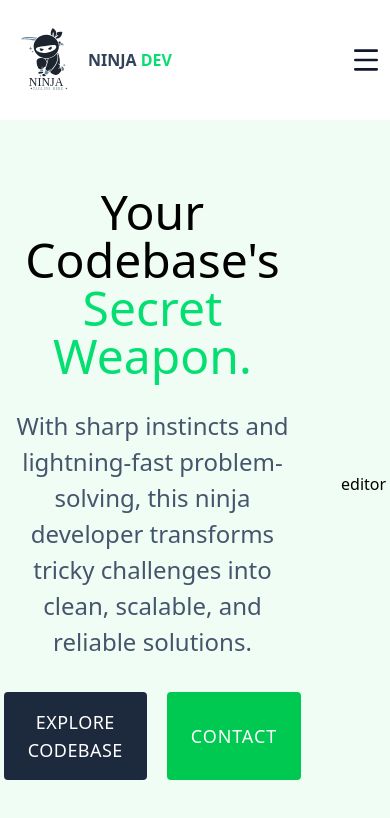
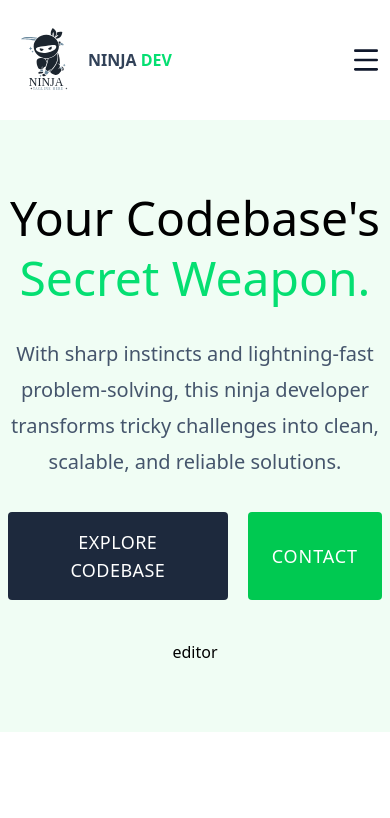
Before and after one commit to reeceballano/landing-page, a React (Vite) app: page / in a window 390 px wide. Shown: the top 818 px of the page. Built offline with nearby package versions, Linux system fonts and the light colour scheme.

Commit message:
adjust font size on desktop and mobile

```diff
--- a/src/components/Hero.jsx
+++ b/src/components/Hero.jsx
@@ -5,10 +5,10 @@ const Hero = ({ hero, children }) => {
     return (
         <Section bg="bg-green-50 md:min-h-[calc(100dvh-100px)] flex items-center">
             <Container>
-                    <div className="flex justify-center items-center gap-10">
+                    <div className="flex md:flex-row flex-col justify-center items-center gap-10">
                         <div className="hero-content md:flex-1">
-                            <h1 className="text-5xl font-light mb-7 text-center md:text-left">Your Codebase's <span className="text-green-400">Secret Weapon.</span></h1>
-                            <h3 className="text-2xl/9 text-slate-600 font-light text-center md:text-left">With sharp instincts and lightning-fast problem-solving, this ninja developer transforms tricky challenges into clean, scalable, and reliable solutions.</h3>
+                            <h1 className="text-5xl/15 md:text-6xl/20  font-light mb-7 text-center md:text-left">Your Codebase's <span className="text-green-400">Secret Weapon.</span></h1>
+                            <h3 className="text-xl/9 md:text-2xl/9 text-slate-600 font-light text-center md:text-left">With sharp instincts and lightning-fast problem-solving, this ninja developer transforms tricky challenges into clean, scalable, and reliable solutions.</h3>
 
                             <div className="hero-buttons flex justify-center md:justify-self-start gap-5 mt-8">
                                 <button className="bg-slate-800 px-6 py-4 rounded text-white uppercase tracking-wide text-lg">Explore Codebase</button>
```
